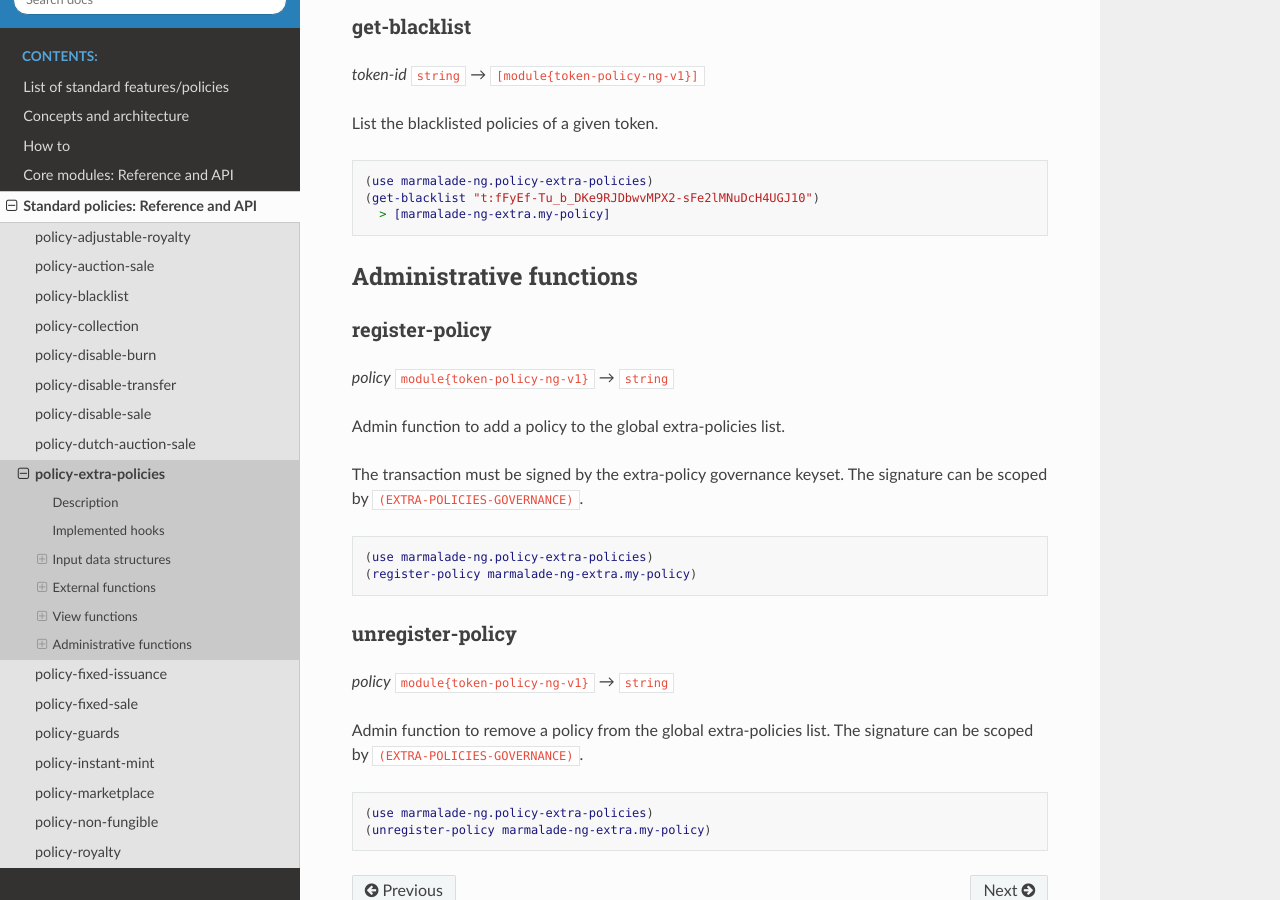
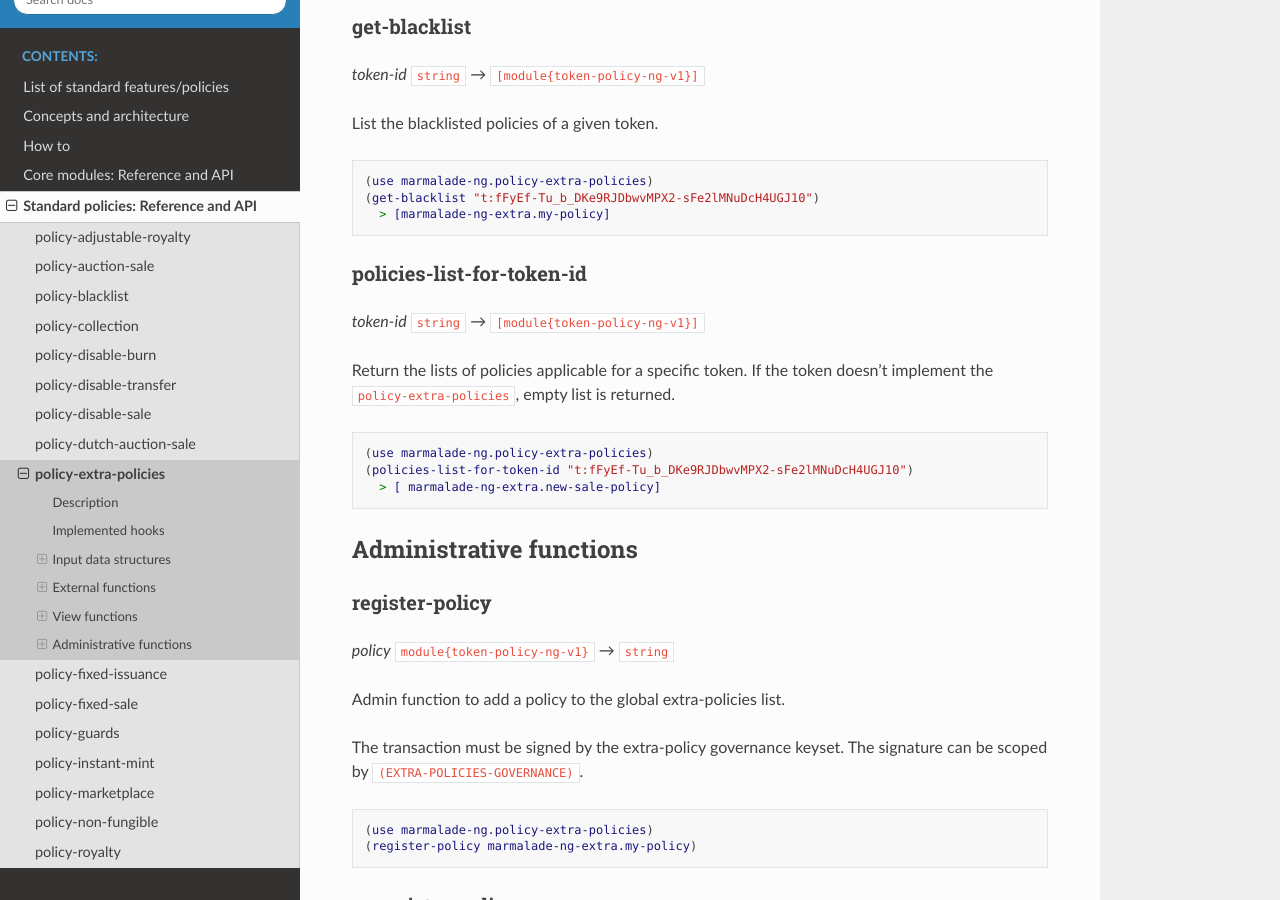
Before and after one commit to Marmalade-NG/marmalade-ng, a Sphinx documentation site: the page built from doc/source/policy-extra-policies.rst, in a window 1280 px wide and 900 px high, scrolled down 2590 px. Built offline with Sphinx 7.4.7 and the Read the Docs theme 2.0.0, drawn with Linux system fonts in a browser that asks for light colours.

Commit message:
Change policies-list-for-token-id to not throw an error it the token doesn't implement extra-policies.

```diff
--- a/doc/source/policy-extra-policies.rst
+++ b/doc/source/policy-extra-policies.rst
@@ -140,6 +140,18 @@
     > [marmalade-ng-extra.my-policy]
 
 
+policies-list-for-token-id
+~~~~~~~~~~~~~~~~~~~~~~~~~~
+*token-id* ``string`` *→* ``[module{token-policy-ng-v1}]``
+
+Return the lists of policies applicable for a specific token.
+If the token doesn't implement the ``policy-extra-policies``, empty list is returned.
+
+.. code:: lisp
+
+  (use marmalade-ng.policy-extra-policies)
+  (policies-list-for-token-id "t:fFyEf-Tu_b_DKe9RJDbwvMPX2-sFe2lMNuDcH4UGJ10")
+    > [ marmalade-ng-extra.new-sale-policy]
 
 
 Administrative functions
```
Also changed, not shown: 2 other files.
